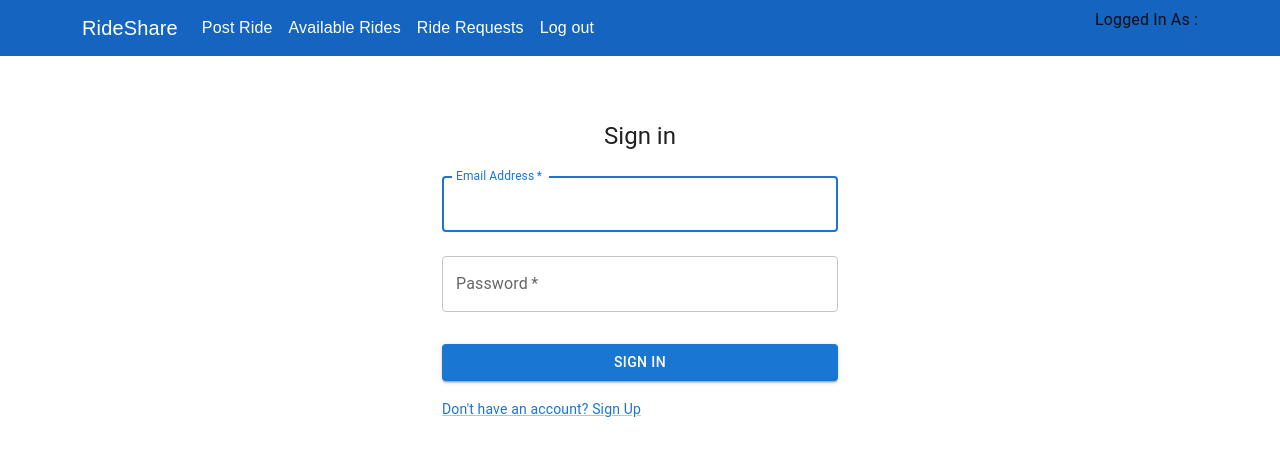
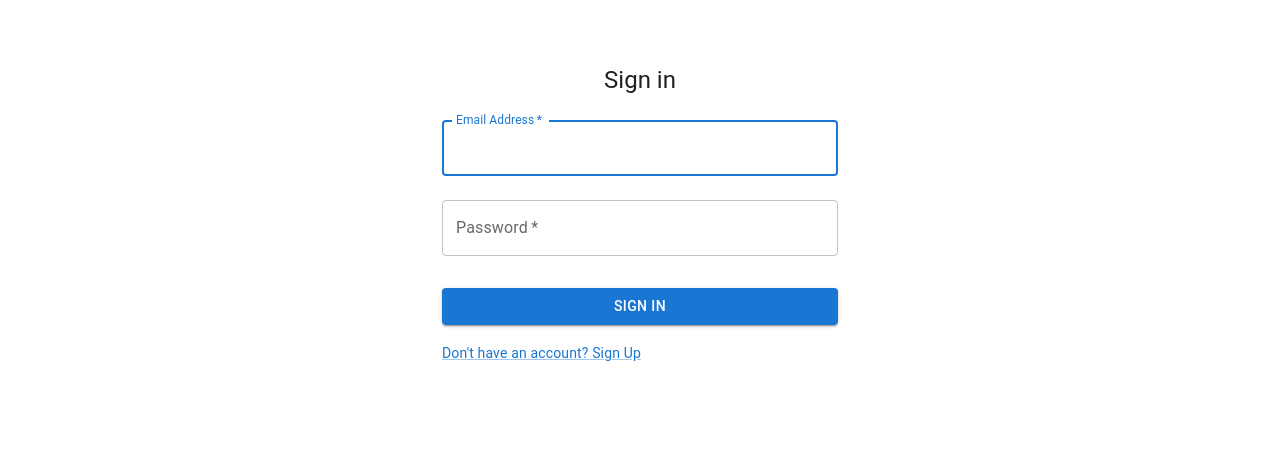
Before and after one commit to sakshi-124/rideshare, a React (Create React App) app: page / in a window 1280 px wide. Shown: the top 456 px of the page. Built offline with nearby package versions, Linux system fonts and the light colour scheme.

Commit message:
firstpagechanegs done

```diff
--- a/src/App.js
+++ b/src/App.js
@@ -2,7 +2,8 @@ import './App.css';
 import {
   BrowserRouter as Router,
   Routes,
-  Route
+  Route,
+  useLocation
 } from "react-router-dom";
 import Login from './Pages/Login';
 import Register from './Pages/Register';
@@ -14,23 +15,49 @@ import AvailableRides from './Pages/AvailableRides';
 import ConfirmRides from './Pages/ConfirmRides';
 
 function App() {
-
+  const location = useLocation(); // get the current location of the page
+  const showNavbar = location.pathname !== "/"; // check if the current path is not "/" (i.e. Login page)
   return (
     <div>
-      <RideShareNav/>
-      <Router>
-        <Routes>
-          <Route path='/' element={<Login/>} />
+      {showNavbar && <RideShareNav />}
+      <Routes>
+      <Route path='/' element={<Login/>} />
           <Route path='/register' element={<Register/>} />
           <Route path='/confirmUser' element={<Confirm/>} />
           <Route path ='/postRide' element = { <PostRide/>}/>
           <Route path ='/availableRides' element = { <AvailableRides/>}/>
           <Route path ='/rideRequests' element = { <ConfirmRides/>}/>
-        </Routes>
-      </Router>
+      </Routes>
     </div>
-
   );
 }
 
-export default App;
+function AppWrapper() {
+  return (
+    <Router>
+      <App />
+    </Router>
+  );
+}
+
+// function App() {
+
+//   return (
+//     <div>
+//       <RideShareNav/>
+//       <Router>
+//         <Routes>
+//           <Route path='/' element={<Login/>} />
+//           <Route path='/register' element={<Register/>} />
+//           <Route path='/confirmUser' element={<Confirm/>} />
+//           <Route path ='/postRide' element = { <PostRide/>}/>
+//           <Route path ='/availableRides' element = { <AvailableRides/>}/>
+//           <Route path ='/rideRequests' element = { <ConfirmRides/>}/>
+//         </Routes>
+//       </Router>
+//     </div>
+
+//   );
+// }
+
+export default AppWrapper;
```
Also changed, not shown: 1 other file (tests, documents, lock files or other folders).
